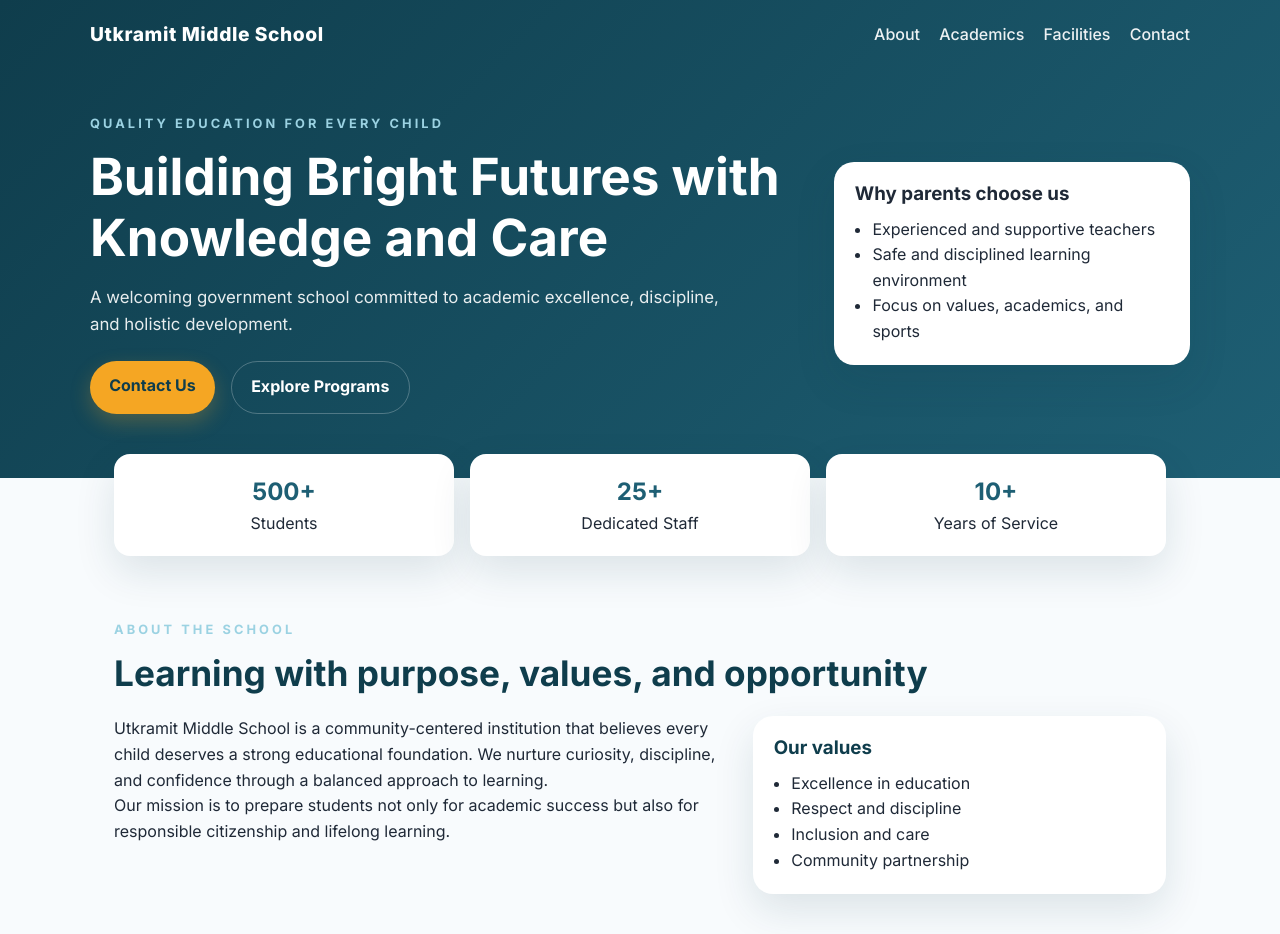
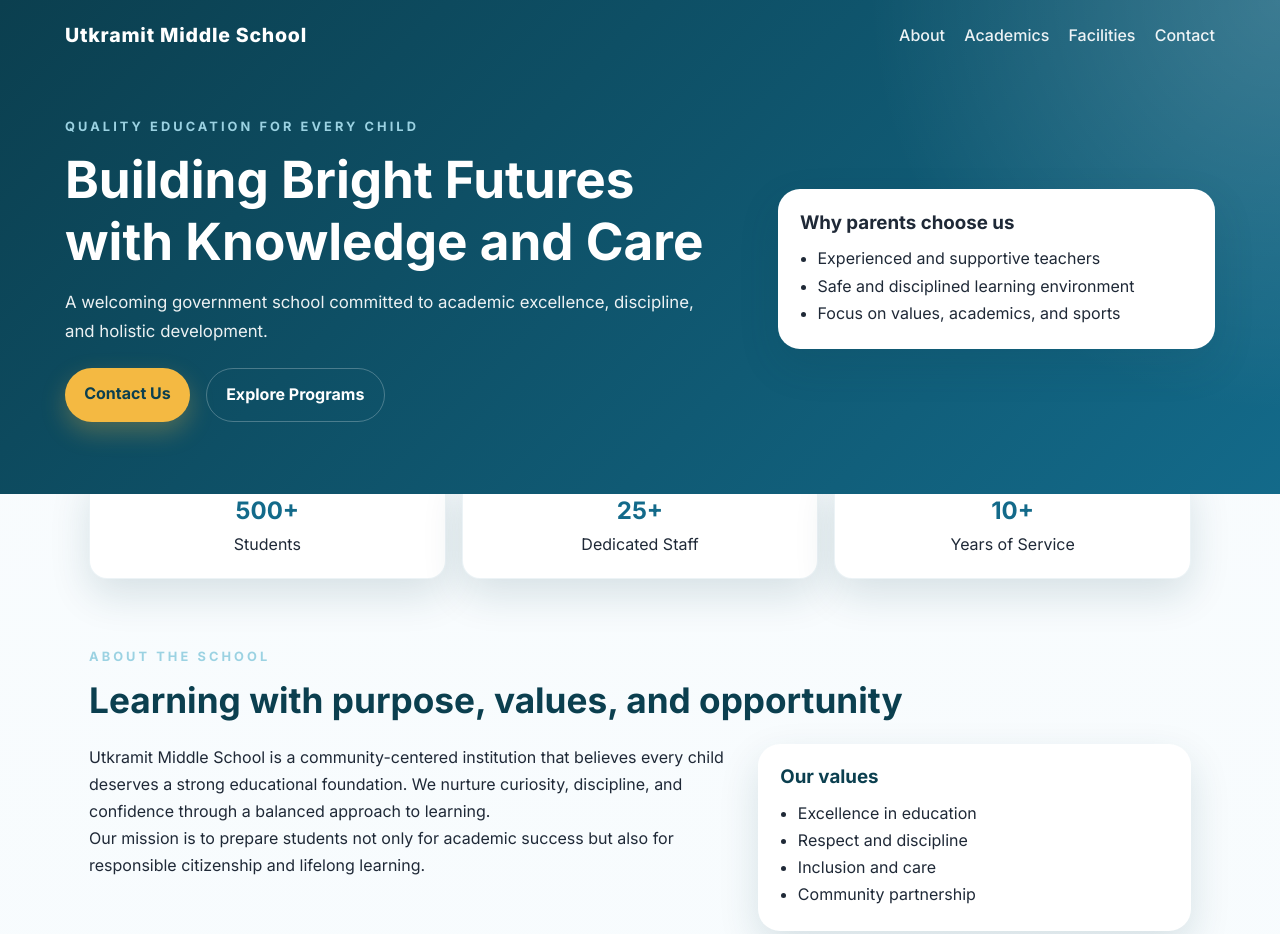
Before and after one commit to akashkr119/UMS, a website: page index.html in a window 1280 px wide. Shown: the top 934 px of the page. Drawn offline with Linux system fonts and the light colour scheme.

Commit message:
Upgrade website design

```diff
--- a/styles.css
+++ b/styles.css
@@ -1,12 +1,13 @@
 :root {
-  --primary: #1e5f74;
-  --secondary: #0f3d4c;
-  --accent: #f5a623;
+  --primary: #136a8a;
+  --secondary: #0b3f4f;
+  --accent: #f4b942;
+  --accent-2: #2ec4b6;
   --text: #1f2937;
   --muted: #6b7280;
-  --bg: #f8fbfd;
+  --bg: #f5fbfd;
   --white: #ffffff;
-  --shadow: 0 16px 40px rgba(15, 61, 76, 0.12);
+  --shadow: 0 16px 40px rgba(11, 63, 79, 0.14);
 }
 
 * {
@@ -21,9 +22,9 @@ html {
 
 body {
   font-family: 'Inter', sans-serif;
-  line-height: 1.6;
+  line-height: 1.7;
   color: var(--text);
-  background: var(--bg);
+  background: linear-gradient(180deg, #f9fcfe 0%, var(--bg) 100%);
 }
 
 img {
@@ -38,22 +39,34 @@ a {
 .hero {
   background: linear-gradient(135deg, var(--secondary), var(--primary));
   color: var(--white);
-  padding: 1.2rem 1.5rem 4rem;
+  padding: 1.2rem 1.5rem 4.5rem;
+  position: relative;
+  overflow: hidden;
+}
+
+.hero::before {
+  content: '';
+  position: absolute;
+  inset: 0;
+  background: radial-gradient(circle at top right, rgba(255,255,255,0.18), transparent 30%);
+  pointer-events: none;
 }
 
 .navbar {
-  max-width: 1100px;
+  max-width: 1150px;
   margin: 0 auto;
   display: flex;
   align-items: center;
   justify-content: space-between;
   gap: 1rem;
+  position: relative;
+  z-index: 2;
 }
 
 .brand {
-  font-size: 1.2rem;
+  font-size: 1.22rem;
   font-weight: 800;
-  letter-spacing: 0.03em;
+  letter-spacing: 0.04em;
 }
 
 .nav-links {
@@ -84,12 +97,14 @@ a {
 }
 
 .hero-content {
-  max-width: 1100px;
+  max-width: 1150px;
   margin: 4rem auto 0;
   display: grid;
-  grid-template-columns: 2fr 1fr;
+  grid-template-columns: 1.4fr 0.9fr;
   gap: 2rem;
   align-items: center;
+  position: relative;
+  z-index: 2;
 }
 
 .eyebrow {
@@ -108,14 +123,14 @@ h3 {
 }
 
 h1 {
-  font-size: clamp(2rem, 4vw, 3.2rem);
+  font-size: clamp(2.1rem, 4vw, 3.4rem);
   margin-bottom: 1rem;
 }
 
 .hero-text {
   font-size: 1.05rem;
-  color: rgba(255, 255, 255, 0.9);
-  max-width: 640px;
+  color: rgba(255, 255, 255, 0.92);
+  max-width: 660px;
 }
 
 .hero-actions {
@@ -140,7 +155,7 @@ h1 {
 .btn-primary {
   background: var(--accent);
   color: var(--secondary);
-  box-shadow: 0 8px 20px rgba(245, 166, 35, 0.25);
+  box-shadow: 0 10px 24px rgba(244, 185, 66, 0.28);
 }
 
 .btn-secondary {
@@ -152,9 +167,9 @@ h1 {
 .card {
   background: var(--white);
   color: var(--text);
-  border-radius: 20px;
+  border-radius: 22px;
   box-shadow: var(--shadow);
-  padding: 1.3rem;
+  padding: 1.4rem;
 }
 
 .hero-card ul,
@@ -164,7 +179,7 @@ h1 {
 }
 
 .stats {
-  max-width: 1100px;
+  max-width: 1150px;
   margin: -1.5rem auto 0;
   padding: 0 1.5rem;
   display: grid;
@@ -174,10 +189,11 @@ h1 {
 
 .stat-card {
   background: var(--white);
-  border-radius: 16px;
+  border-radius: 18px;
   padding: 1.2rem;
   text-align: center;
   box-shadow: var(--shadow);
+  border: 1px solid rgba(19, 106, 138, 0.08);
 }
 
 .stat-card strong {
@@ -187,15 +203,16 @@ h1 {
 }
 
 .section {
-  max-width: 1100px;
-  margin: 4rem auto;
+  max-width: 1150px;
+  margin: 4.2rem auto;
   padding: 0 1.5rem;
 }
 
 .section-alt {
-  background: #eef7fa;
+  background: linear-gradient(135deg, #eef8fb, #f7fcfd);
   padding: 2rem 1.5rem;
   border-radius: 24px;
+  border: 1px solid rgba(19, 106, 138, 0.08);
 }
 
 .section-heading {
@@ -249,6 +266,8 @@ footer {
   text-align: center;
   padding: 1.8rem 1rem 2.5rem;
   color: var(--muted);
+  border-top: 1px solid rgba(19, 106, 138, 0.08);
+  margin-top: 1rem;
 }
 
 @media (max-width: 820px) {
```
